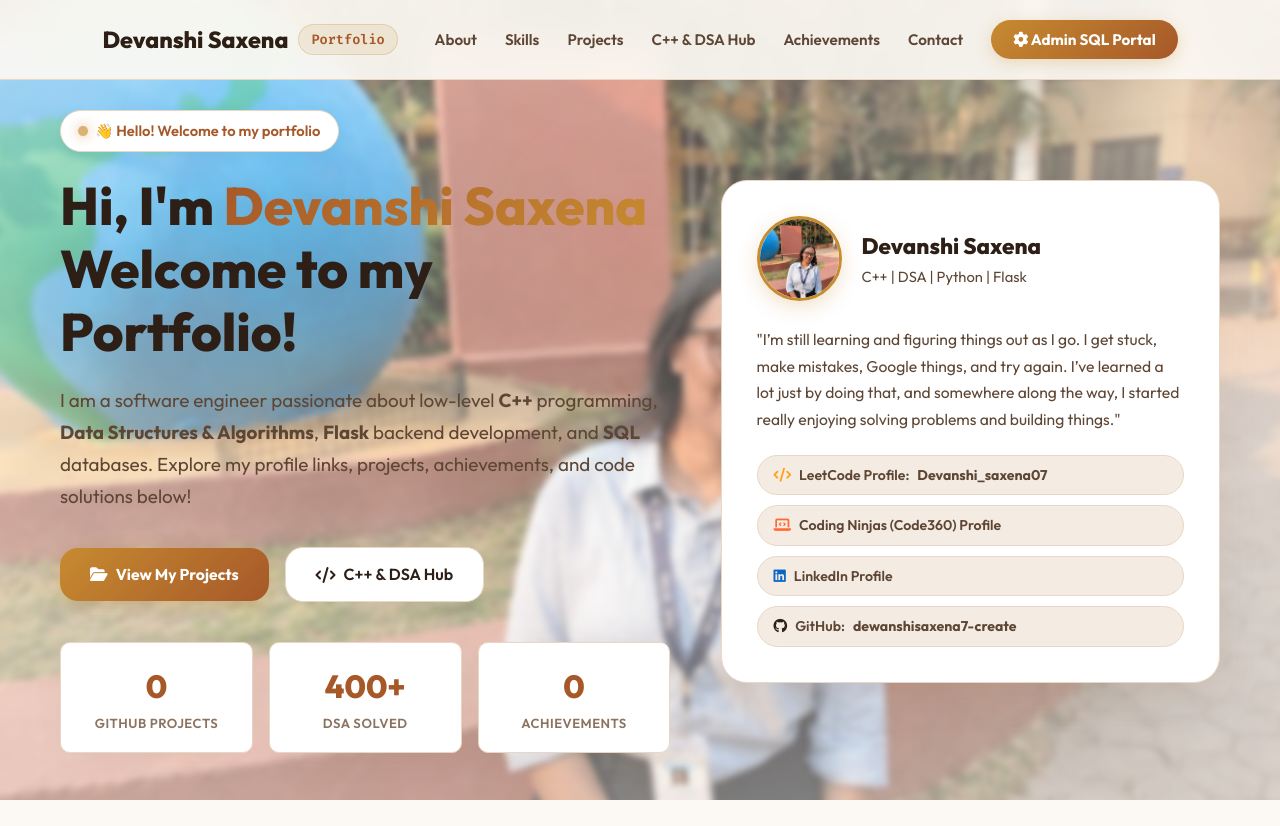
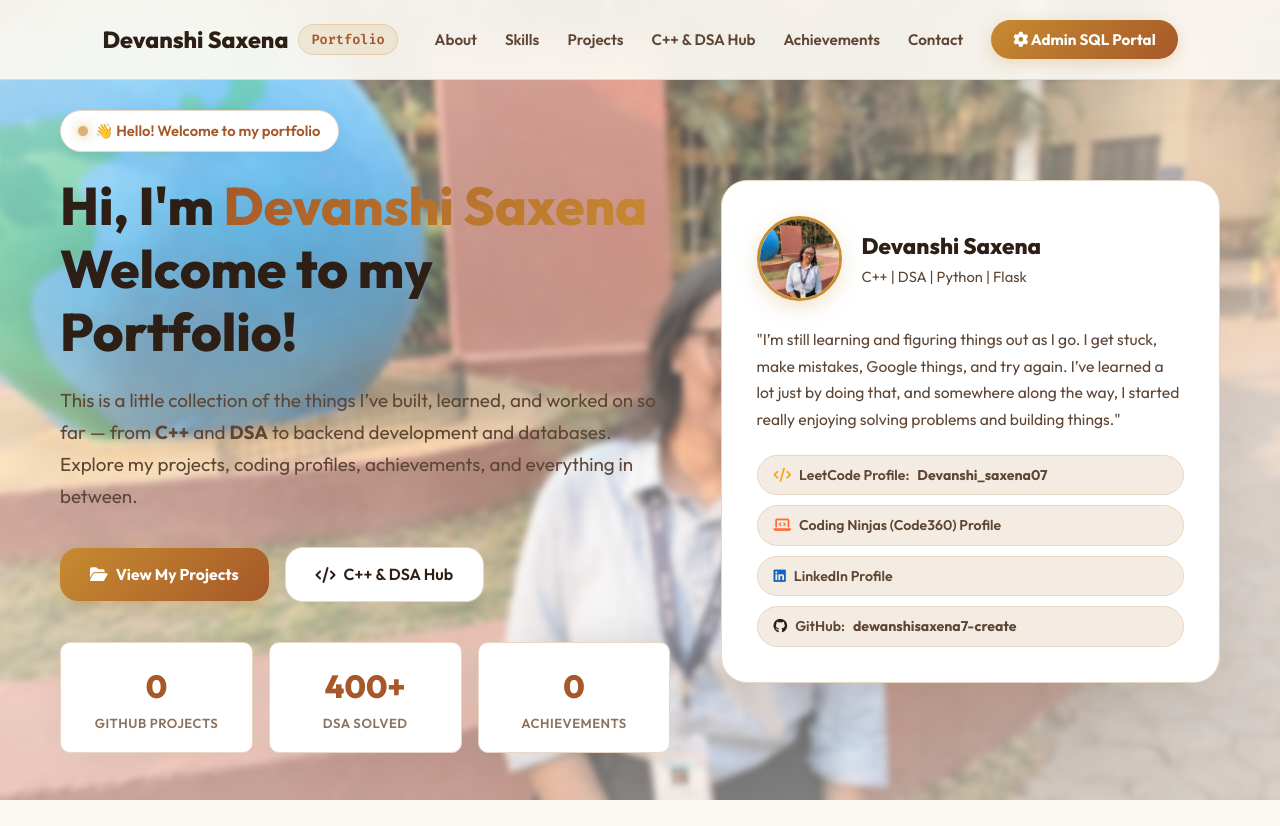
Before and after one commit to dewanshisaxena7-create/The-digital-resume-Devfolio, a Flask app: page / in a window 1280 px wide. Shown: the top 826 px of the page. Run offline with Flask 3, Linux system fonts and the light colour scheme; data that the repository does not hold is empty.

Commit message:
Update hero section introductory text

```diff
--- a/templates/index.html
+++ b/templates/index.html
@@ -16,7 +16,7 @@
                     Welcome to my Portfolio!
                 </h1>
                 <p class="hero-desc">
-                    I am a software engineer passionate about low-level <strong>C++</strong> programming, <strong>Data Structures & Algorithms</strong>, <strong>Flask</strong> backend development, and <strong>SQL</strong> databases. Explore my profile links, projects, achievements, and code solutions below!
+                    This is a little collection of the things I’ve built, learned, and worked on so far — from <strong>C++</strong> and <strong>DSA</strong> to backend development and databases. Explore my projects, coding profiles, achievements, and everything in between.
                 </p>
 
                 <div class="hero-btns">
```
